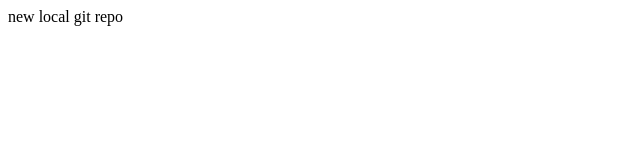
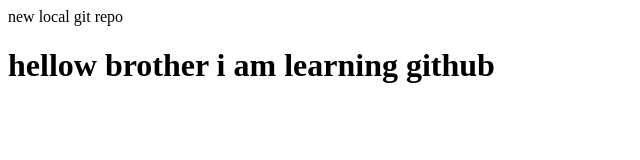
Before and after one commit to shusilbylar/local-Repo, a plain HTML site: page index.html in a window 1280 px wide. Shown: the whole page, without its empty margins (0-640 px from the left). Drawn offline with Linux system fonts and the light colour scheme.

Commit message:
update code

```diff
--- a/index.html
+++ b/index.html
@@ -1 +1,2 @@
 <p>new local git repo</p>
+<h1>hellow brother i am learning github</h1>
```
